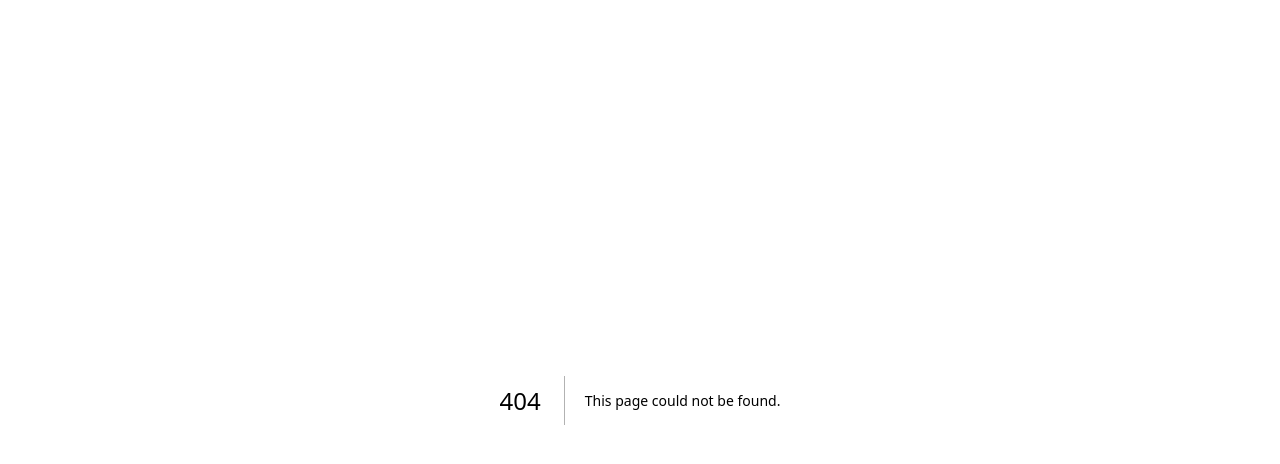
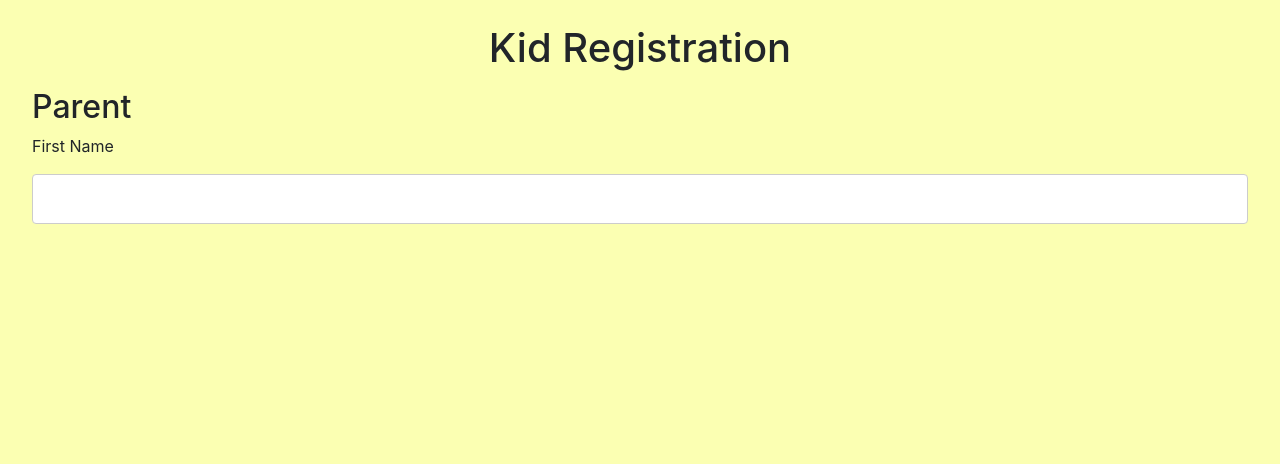
Before and after one commit to IanSanchezBaca/church-check-in, a Next.js app: page /checkIn/kids/reg in a window 1280 px wide. Before the commit this address had no page. Shown: the top 464 px of the page. Built offline with nearby package versions, Linux system fonts and the light colour scheme.

Commit message:
added these pages

```diff
--- /dev/null
+++ b/src/app/checkIn/[kids]/[reg]/page.js
@@ -0,0 +1,18 @@
+/********************************************
+ * register/page.js
+*********************************************/
+
+export default function reg() {
+    return (
+        <div>
+            <div className="myCenterX">
+                <h1>Kid Registration</h1>
+            </div>
+            <div className="smallPadding">
+                <h2>Parent</h2>
+                <label htmlFor="fname">First Name</label>
+                <input type="text"></input>
+            </div>
+        </div>
+    );
+}
--- /dev/null
+++ b/src/app/checkIn/[kids]/[signin]/page.js
@@ -0,0 +1,18 @@
+/********************************************
+ * signin/page.js
+*********************************************/
+
+export default function signin() {
+    return (
+        <div>
+            <div className="myCenterX">
+                <h1>Kid Sign In</h1>
+            </div>
+            <div className="smallPadding">
+                <h2>Parent</h2>
+                <label htmlFor="fname">First Name</label>
+                <input type="text"></input>
+            </div>
+        </div>
+    );
+}
```
